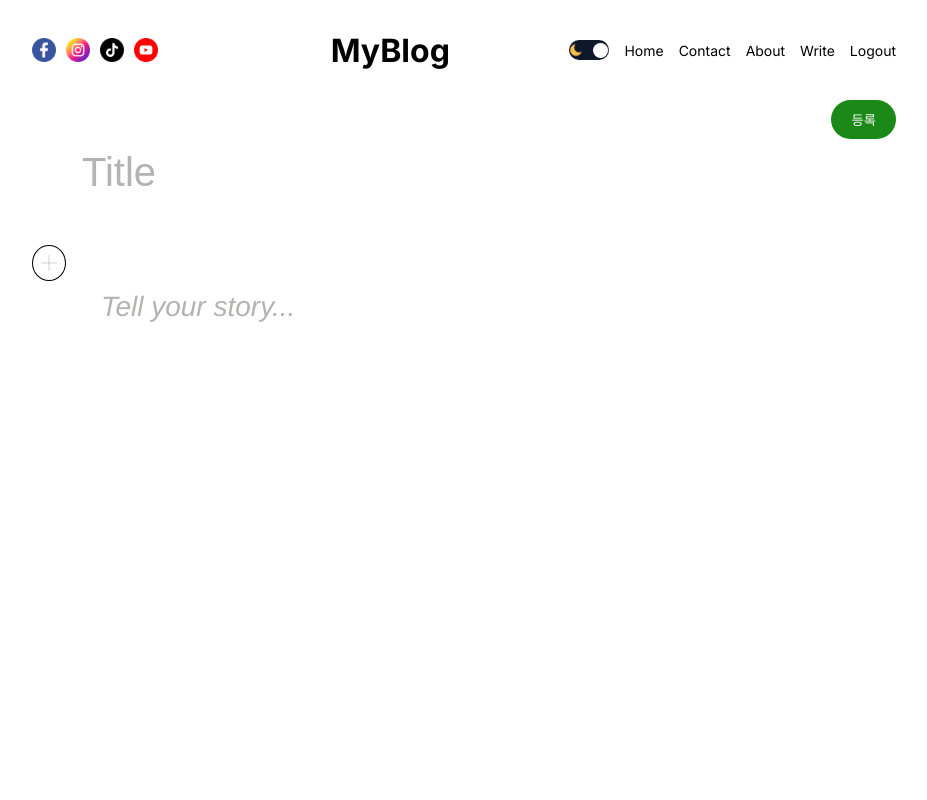
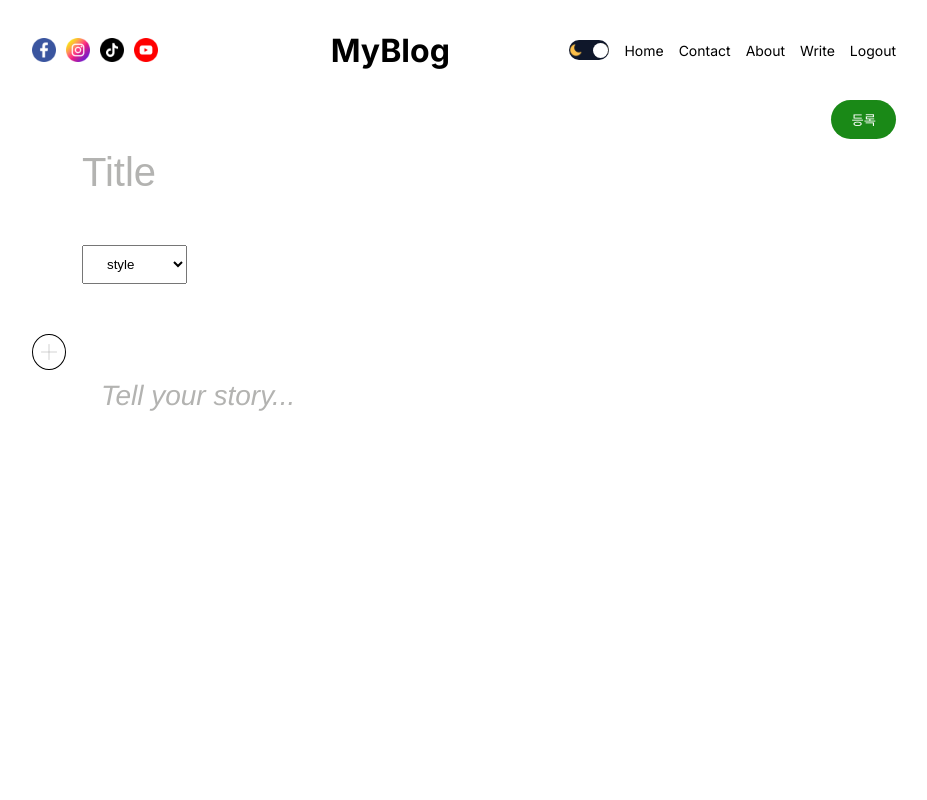
Before and after one commit to amh6281/Blog-App, a Next.js app: page /write in a window 1280 px wide. Shown: the top 800 px of the page, without its empty margins (176-1103 px from the left). Built offline with nearby package versions, Linux system fonts and the light colour scheme; no server answers; sample sign-in values are in the browser's storage.

Commit message:
Create post 기능 구현 2023.10.18

```diff
--- a/src/app/write/page.tsx
+++ b/src/app/write/page.tsx
@@ -25,6 +25,7 @@ const WritePage = () => {
   const [title, setTitle] = useState<string>("");
   const [open, setOpen] = useState<boolean>(false);
   const [value, setValue] = useState<string>("");
+  const [catSlug, setCatSlug] = useState("");
 
   useEffect(() => {
     const storage = getStorage(app);
@@ -69,10 +70,36 @@ const WritePage = () => {
     router.push("/");
   }
 
+  const slugify = (str) =>
+    str
+      .toLowerCase()
+      .trim()
+      .replace(/[^\w\s-]/g, "")
+      .replace(/[\s_-]+/g, "-")
+      .replace(/^-+|-+$/g, "");
+
   const handleChangeImg = (e: React.ChangeEvent<HTMLInputElement>) => {
     const target = e.target as HTMLInputElement;
     const item = (target.files as FileList)[0];
     setFile(item);
+  };
+
+  const handleSubmit = async () => {
+    const res = await fetch("/api/posts", {
+      method: "POST",
+      body: JSON.stringify({
+        title,
+        desc: value,
+        img: media,
+        slug: slugify(title),
+        catSlug: catSlug || "-", //If not selected, choose the general category
+      }),
+    });
+
+    if (res.status === 200) {
+      const data = await res.json();
+      router.push(`/posts/${data.slug}`);
+    }
   };
 
   return (
@@ -83,6 +110,17 @@ const WritePage = () => {
         className={styles.input}
         onChange={(e) => setTitle(e.target.value)}
       />
+      <select
+        className={styles.select}
+        onChange={(e) => setCatSlug(e.target.value)}
+      >
+        <option value="style">style</option>
+        <option value="fashion">fashion</option>
+        <option value="food">food</option>
+        <option value="culture">culture</option>
+        <option value="travel">travel</option>
+        <option value="coding">coding</option>
+      </select>
       <div className={styles.editor}>
         <button className={styles.button} onClick={() => setOpen(!open)}>
           <Image src="/plus.png" alt="" width={16} height={16} />
@@ -116,7 +154,9 @@ const WritePage = () => {
           placeholder="Tell your story..."
         />
       </div>
-      <button className={styles.publish}>등록</button>
+      <button className={styles.publish} onClick={handleSubmit}>
+        등록
+      </button>
     </div>
   );
 };
```
